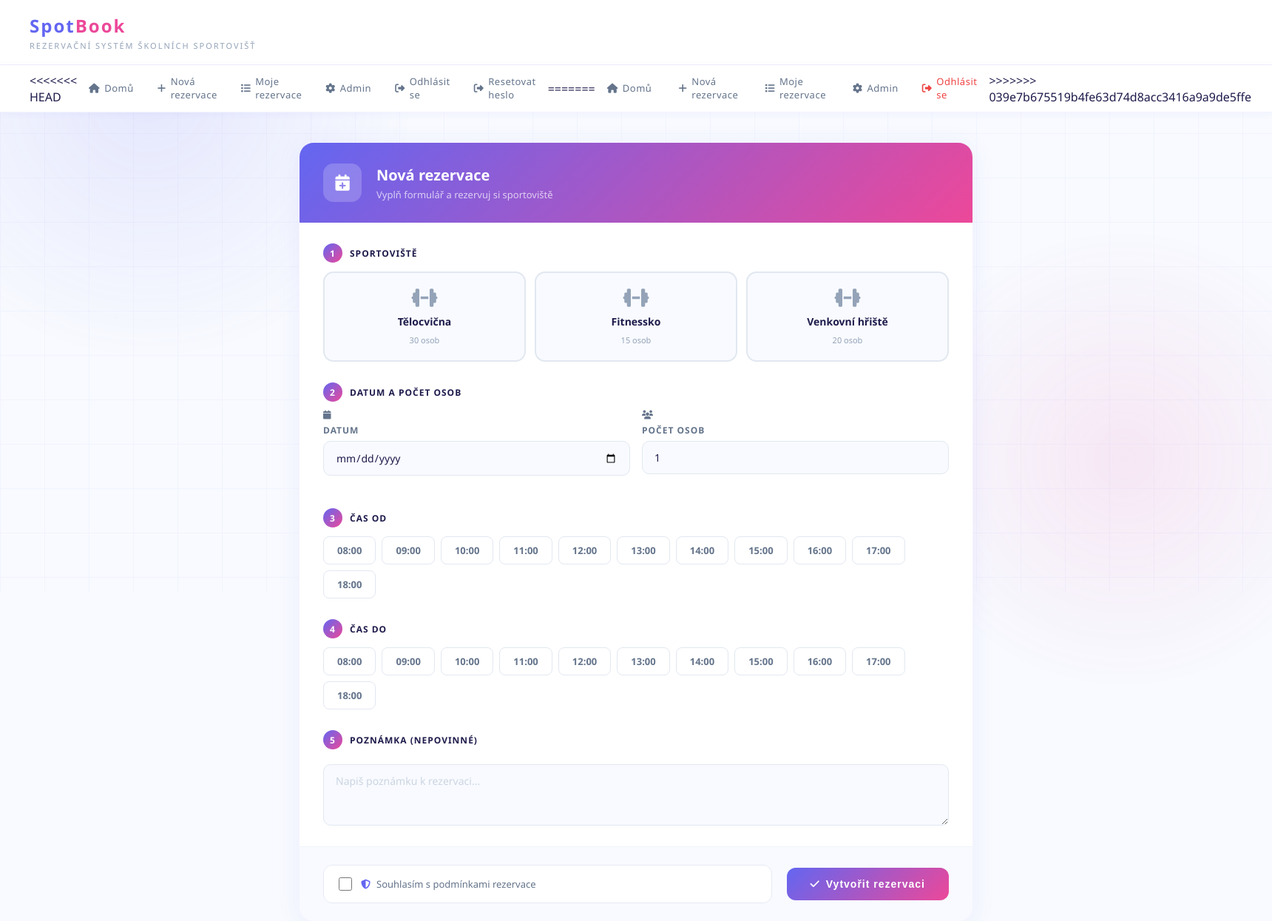
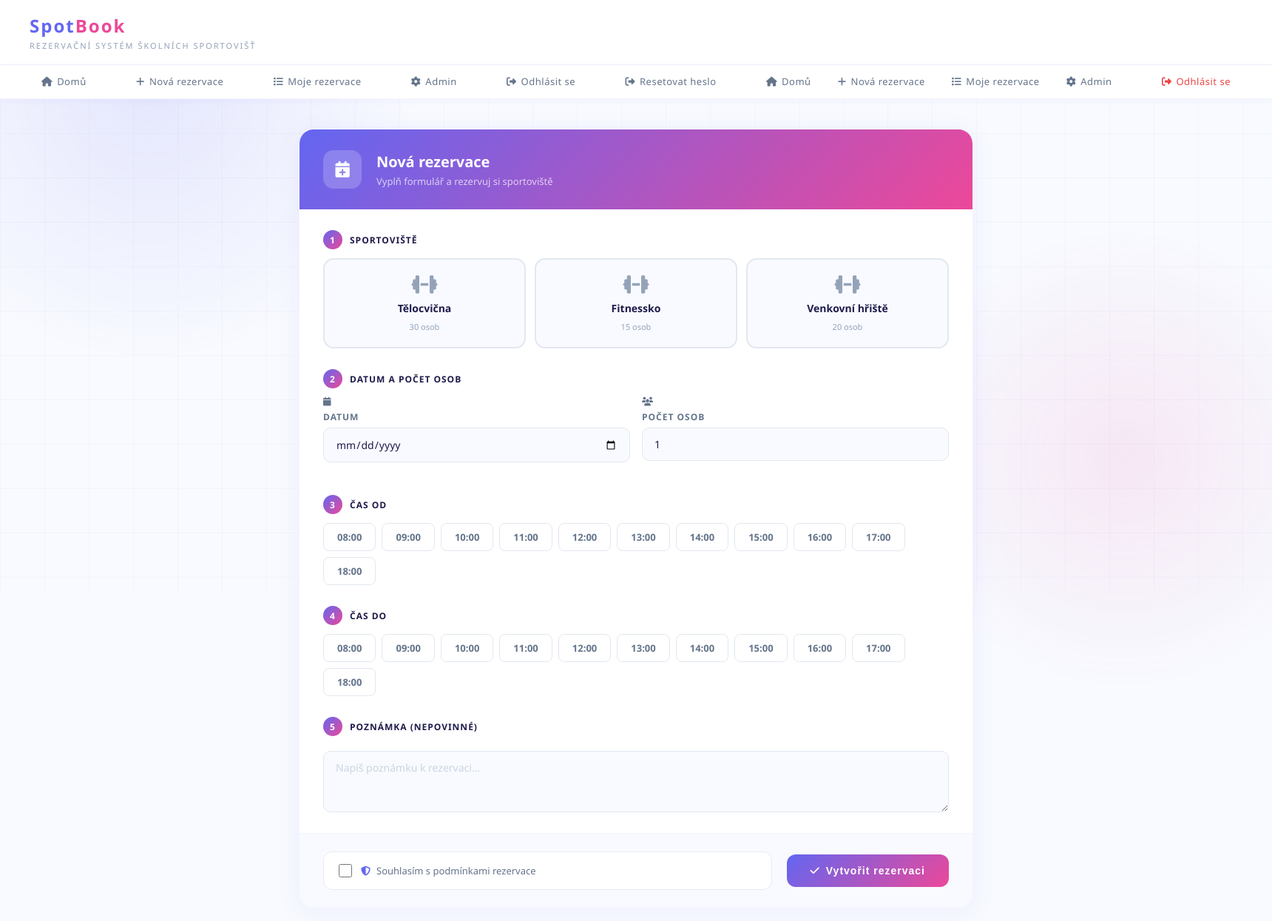
Before and after one commit to qw3rzz/school_sportsground_wpa, a PHP site: page /reservation.php in a window 1720 px wide. Shown: the top 1245 px of the page at 74% size. Run offline with PHP 8.4, Linux system fonts and the light colour scheme; the visitor is signed in with stand-in values (Sample User, id 1); data comes from the database, SQL or seed files in the repository.

```diff
--- a/src/reservation.php
+++ b/src/reservation.php
@@ -108,7 +108,7 @@ if (!empty($_POST['datum']) && !empty($_POST['sportoviste_id'])) {
 </header>
 
 <nav>
-<<<<<<< HEAD
+
     <a href="index.php"><i class="fa-solid fa-house"></i> Domů</a>
     <a href="reservation.php"><i class="fa-solid fa-plus"></i> Nová rezervace</a>
     <a href="my_reservations.php"><i class="fa-solid fa-list"></i> Moje rezervace</a>
@@ -117,7 +117,7 @@ if (!empty($_POST['datum']) && !empty($_POST['sportoviste_id'])) {
     <?php endif; ?>
     <a href="logout.php"><i class="fa-solid fa-right-from-bracket"></i> Odhlásit se</a>
     <a href="reset_passwd.php"><i class="fa-solid fa-right-from-bracket"></i> Resetovat heslo</a>
-=======
+
     <div class="nav-left">
         <a href="index.php"><i class="fa-solid fa-house"></i> Domů</a>
         <a href="reservation.php"><i class="fa-solid fa-plus"></i> Nová rezervace</a>
@@ -131,7 +131,7 @@ if (!empty($_POST['datum']) && !empty($_POST['sportoviste_id'])) {
             <i class="fa-solid fa-right-from-bracket"></i> Odhlásit se
         </a>
     </div>
->>>>>>> 039e7b675519b4fe63d74d8acc3416a9a9de5ffe
+
 </nav>
 
 <div class="container">
```
